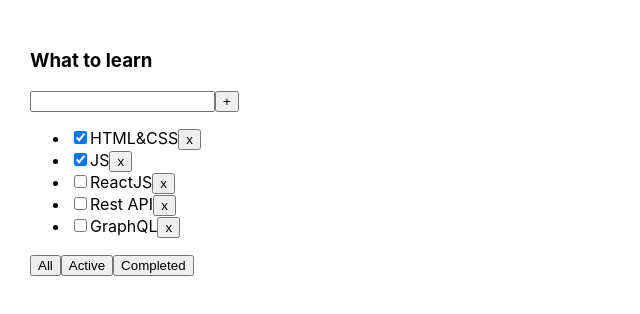
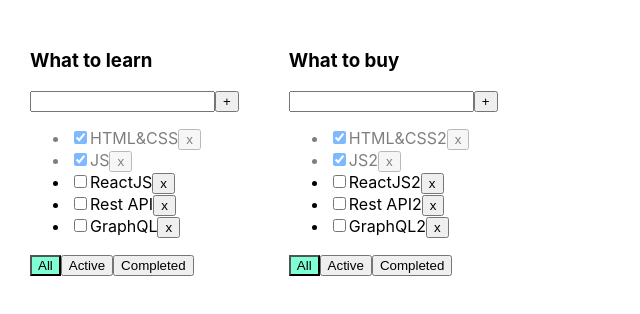
Before and after one commit to Chernik1991/todolist-ts_27.03.2022, a React (Create React App) app: page / in a window 1280 px wide. Shown: the top 314 px of the page, without its empty margins (0-640 px from the left). Built offline with nearby package versions, Linux system fonts and the light colour scheme.

Commit message:
lesson 6 microtaski

```diff
--- a/src/App.css
+++ b/src/App.css
@@ -6,3 +6,19 @@
 .App > div {
   margin-right: 50px;
 }
+
+.error {
+  border: red 1px solid;
+}
+
+.error-message {
+  color: red;
+}
+
+.active-filter {
+  background-color: aquamarine;
+}
+
+.is-done {
+  opacity: 0.5;
+}
--- a/src/App.tsx
+++ b/src/App.tsx
@@ -1,65 +1,116 @@
-import React, {useReducer, useState} from 'react';
+import React, {useState} from 'react';
 import './App.css';
 import {Todolist} from './Todolist';
-import { v1 } from 'uuid';
-import {addTaskAC, removeTaskAC, TasksReducers} from './redusers/TasksReducers';
-import {changeFilterAC, FilterReducers} from './redusers/FilterReducers';
+import {v1} from 'uuid';
 
-export type FilterValuesType = "all" | "active" | "completed";
+export type todolistsType = {
+    id: string,
+    title: string,
+    filter: FilterValuesType
+}
+export type FilterValuesType = 'all' | 'active' | 'completed';
 
 function App() {
 
     // let [tasks, setTasks] = useState([
-    //     { id: v1(), title: "HTML&CSS", isDone: true },
-    //     { id: v1(), title: "JS", isDone: true },
-    //     { id: v1(), title: "ReactJS", isDone: false },
-    //     { id: v1(), title: "Rest API", isDone: false },
-    //     { id: v1(), title: "GraphQL", isDone: false },
+    //     {id: v1(), title: "HTML&CSS", isDone: true},
+    //     {id: v1(), title: "JS", isDone: true},
+    //     {id: v1(), title: "ReactJS", isDone: false},
+    //     {id: v1(), title: "Rest API", isDone: false},
+    //     {id: v1(), title: "GraphQL", isDone: false},
     // ]);
-    let [tasks, tasksDispatch] = useReducer(TasksReducers,[
-        { id: v1(), title: "HTML&CSS", isDone: true },
-        { id: v1(), title: "JS", isDone: true },
-        { id: v1(), title: "ReactJS", isDone: false },
-        { id: v1(), title: "Rest API", isDone: false },
-        { id: v1(), title: "GraphQL", isDone: false },
-    ]);
+    // let [filter, setFilter] = useState<FilterValuesType>("all");
 
-    function removeTask(id: string) {
-        tasksDispatch(removeTaskAC(id))
+    let todolistID1 = v1();
+    let todolistID2 = v1();
+
+    let [todolists, setTodolists] = useState<Array<todolistsType>>([
+        {id: todolistID1, title: 'What to learn', filter: 'all'},
+        {id: todolistID2, title: 'What to buy', filter: 'all'},
+    ])
+
+    let [tasks, setTasks] = useState({
+        [todolistID1]: [
+            {id: v1(), title: 'HTML&CSS', isDone: true},
+            {id: v1(), title: 'JS', isDone: true},
+            {id: v1(), title: 'ReactJS', isDone: false},
+            {id: v1(), title: 'Rest API', isDone: false},
+            {id: v1(), title: 'GraphQL', isDone: false},
+        ],
+        [todolistID2]: [
+            {id: v1(), title: 'HTML&CSS2', isDone: true},
+            {id: v1(), title: 'JS2', isDone: true},
+            {id: v1(), title: 'ReactJS2', isDone: false},
+            {id: v1(), title: 'Rest API2', isDone: false},
+            {id: v1(), title: 'GraphQL2', isDone: false},
+        ]
+    });
+
+
+    function removeTask(todolistID:string,id: string) {
+        setTasks({...tasks,[todolistID]:tasks[todolistID].filter(t => t.id !== id)})
         // let filteredTasks = tasks.filter(t => t.id != id);
         // setTasks(filteredTasks);
     }
 
-    function addTask(title: string) {
-        // let task = { id: v1(), title: title, isDone: false };
-        // let newTasks = [task, ...tasks];
-        tasksDispatch(addTaskAC(title));
+    function addTask(todolistID:string,title: string) {
+        console.log(todolistID)
+        let newTask = {id: v1(), title: title, isDone: false};
+        // let newTasks = [task, ...tasks[todolistID]];
+        setTasks({...tasks,[todolistID]:[newTask,...tasks[todolistID]]})
     }
 
-    let [filter, filterDispatch] = useReducer(FilterReducers,"all");
-
-    let tasksForTodolist = tasks;
-
-    if (filter === "active") {
-        tasksForTodolist = tasks.filter(t => t.isDone === false);
-    }
-    if (filter === "completed") {
-        tasksForTodolist = tasks.filter(t => t.isDone === true);
+    function changeStatus(todolistID:string, taskId: string, isDone: boolean) {
+        // let task = {[todolistID]:tasks[todolistID].find(t => t.id === taskId)};
+        // if (task) {
+        //      = isDone;
+        //  }
+        //
+        setTasks({...tasks,[todolistID]:tasks[todolistID].map(m=>m.id===taskId?{...m, isDone:isDone}:m)});
     }
 
-    function changeFilter(value: FilterValuesType) {
-        filterDispatch(changeFilterAC(value));
+
+    // let tasksForTodolist = tasks
+    // if (filter === 'active') {
+    //     tasksForTodolist = tasks.filter(t => t.isDone === false);
+    // }
+    // if (filter === 'completed') {
+    //     tasksForTodolist = tasks.filter(t => t.isDone === true);
+    // }
+
+    function changeFilter(todolistID:string, value: FilterValuesType) {
+        setTodolists(todolists.map(filtered=>filtered.id===todolistID ? {...filtered, filter:value}:filtered))
+        // setFilter(value);
     }
-
 
 
     return (
         <div className="App">
-            <Todolist title="What to learn"
-                      tasks={tasksForTodolist}
-                      removeTask={removeTask}
-                      changeFilter={changeFilter}
-                      addTask={addTask} />
+            {todolists.map(mapTodolists => {
+                let tasksForTodolist = tasks[mapTodolists.id];
+                if (mapTodolists.filter === 'active') {
+                    tasksForTodolist = tasks[mapTodolists.id].filter(t => t.isDone === false);
+                }
+                if (mapTodolists.filter === 'completed') {
+                    tasksForTodolist = tasks[mapTodolists.id].filter(t => t.isDone === true);
+                }
+                // function changeFilter(value: FilterValuesType) {
+                //     setTodolists();
+                // }
+                return (
+                    <Todolist
+                        key={mapTodolists.id}
+                        todolistsID={mapTodolists.id}
+                        title={mapTodolists.title}
+                        tasks={tasksForTodolist}
+                        removeTask={removeTask}
+                        changeFilter={changeFilter}
+                        addTask={addTask}
+                        changeTaskStatus={changeStatus}
+                        filter={mapTodolists.filter}
+                    />
+                )
+            })}
         </div>
     );
 }
--- a/src/Todolist.tsx
+++ b/src/Todolist.tsx
@@ -1,7 +1,7 @@
 import React, {ChangeEvent, KeyboardEvent, useState} from 'react';
 import {FilterValuesType} from './App';
 
-export type TaskType = {
+type TaskType = {
     id: string
     title: string
     isDone: boolean
@@ -10,18 +10,26 @@
 type PropsType = {
     title: string
     tasks: Array<TaskType>
-    removeTask: (taskId: string) => void
-    changeFilter: (value: FilterValuesType) => void
-    addTask: (title: string) => void
+    removeTask: (todolistID:string,taskId: string) => void
+    changeFilter: (todolistID:string, value: FilterValuesType) => void
+    addTask: (todolistID:string,title: string) => void
+    changeTaskStatus: (todolistID:string,taskId: string, isDone: boolean) => void
+    filter: FilterValuesType
+    todolistsID:string
 }
 
 export function Todolist(props: PropsType) {
 
     let [title, setTitle] = useState("")
+    let [error, setError] = useState<string | null>(null)
 
     const addTask = () => {
-        props.addTask(title);
-        setTitle("");
+        if (title.trim() !== "") {
+            props.addTask(props.todolistsID,title.trim());
+            setTitle("");
+        } else {
+            setError("Title is required");
+        }
     }
 
     const onChangeHandler = (e: ChangeEvent<HTMLInputElement>) => {
@@ -29,42 +37,53 @@
     }
 
     const onKeyPressHandler = (e: KeyboardEvent<HTMLInputElement>) => {
+        setError(null);
         if (e.charCode === 13) {
             addTask();
         }
     }
 
-    const onAllClickHandler = () => props.changeFilter("all");
-    const onActiveClickHandler = () => props.changeFilter("active");
-    const onCompletedClickHandler = () => props.changeFilter("completed");
+    const onAllClickHandler = () => props.changeFilter(props.todolistsID,"all");
+    const onActiveClickHandler = () => props.changeFilter(props.todolistsID,"active");
+    const onCompletedClickHandler = () => props.changeFilter(props.todolistsID,"completed");
+
 
     return <div>
         <h3>{props.title}</h3>
         <div>
             <input value={title}
-                   onChange={ onChangeHandler }
-                   onKeyPress={ onKeyPressHandler }
+                   onChange={onChangeHandler}
+                   onKeyPress={onKeyPressHandler}
+                   className={error ? "error" : ""}
             />
             <button onClick={addTask}>+</button>
+            {error && <div className="error-message">{error}</div>}
         </div>
         <ul>
             {
                 props.tasks.map(t => {
+                    const onClickHandler = () => props.removeTask(props.todolistsID,t.id)
+                    const onChangeHandler = (e: ChangeEvent<HTMLInputElement>) => {
+                        props.changeTaskStatus(props.todolistsID,t.id, e.currentTarget.checked);
+                    }
 
-                    const onClickHandler = () => props.removeTask(t.id)
-
-                    return <li key={t.id}>
-                        <input type="checkbox" checked={t.isDone}/>
+                    return <li key={t.id} className={t.isDone ? "is-done" : ""}>
+                        <input type="checkbox"
+                               onChange={onChangeHandler}
+                               checked={t.isDone}/>
                         <span>{t.title}</span>
-                        <button onClick={ onClickHandler }>x</button>
+                        <button onClick={onClickHandler}>x</button>
                     </li>
                 })
             }
         </ul>
         <div>
-            <button onClick={ onAllClickHandler }>All</button>
-            <button onClick={ onActiveClickHandler }>Active</button>
-            <button onClick={ onCompletedClickHandler }>Completed</button>
+            <button className={props.filter === 'all' ? "active-filter" : ""}
+                    onClick={onAllClickHandler}>All</button>
+            <button className={props.filter === 'active' ? "active-filter" : ""}
+                onClick={onActiveClickHandler}>Active</button>
+            <button className={props.filter === 'completed' ? "active-filter" : ""}
+                onClick={onCompletedClickHandler}>Completed</button>
         </div>
     </div>
 }
--- a/src/redusers/FilterReducers.ts
+++ /dev/null
@@ -1,21 +0,0 @@
-import {FilterValuesType} from '../App';
-
-export const FilterReducers=(state:FilterValuesType,action:FilterReducerType)=>{
-    switch (action.type){
-        case "CHANGE-FILTER":{
-            return action.payload.value
-        }
-        default:
-            return state
-    }
-}
-type FilterReducerType=changeFilterACType
-type changeFilterACType=ReturnType<typeof changeFilterAC>
-export const changeFilterAC=(value: FilterValuesType)=>{
-    return {
-        type: "CHANGE-FILTER",
-        payload:{
-            value:value
-        }
-    } as const
-}
--- a/src/redusers/TasksReducers.ts
+++ /dev/null
@@ -1,39 +0,0 @@
-import {TaskType} from '../Todolist';
-import {v1} from 'uuid';
-
-export const TasksReducers=(state:Array<TaskType>,action:TaskReduserType)=>{
-    switch (action.type){
-        case 'REMOVE-TASK':{
-            return state.filter(el=>el.id!==action.payload.id)
-            // let filteredTasks = tasks.filter(t => t.id != id);
-            // setTasks(filteredTasks);]
-        }
-        case 'ADD-TASK':{
-            let task = { id: v1(), title: action.payload.title, isDone: false };
-            return [task, ...state]
-
-        }
-        default:
-            return state
-    }
-}
-
-type TaskReduserType=removeTaskACType|addTaskACType
-type removeTaskACType=ReturnType<typeof removeTaskAC>
-export const removeTaskAC=(id: string)=>{
-    return{
-        type:"REMOVE-TASK",
-        payload:{
-            id: id
-        }
-    } as const
-}
-type addTaskACType=ReturnType<typeof addTaskAC>
-export const addTaskAC=(title: string)=>{
-    return{
-        type:"ADD-TASK",
-        payload:{
-            title: title
-        }
-    } as const
-}
```
